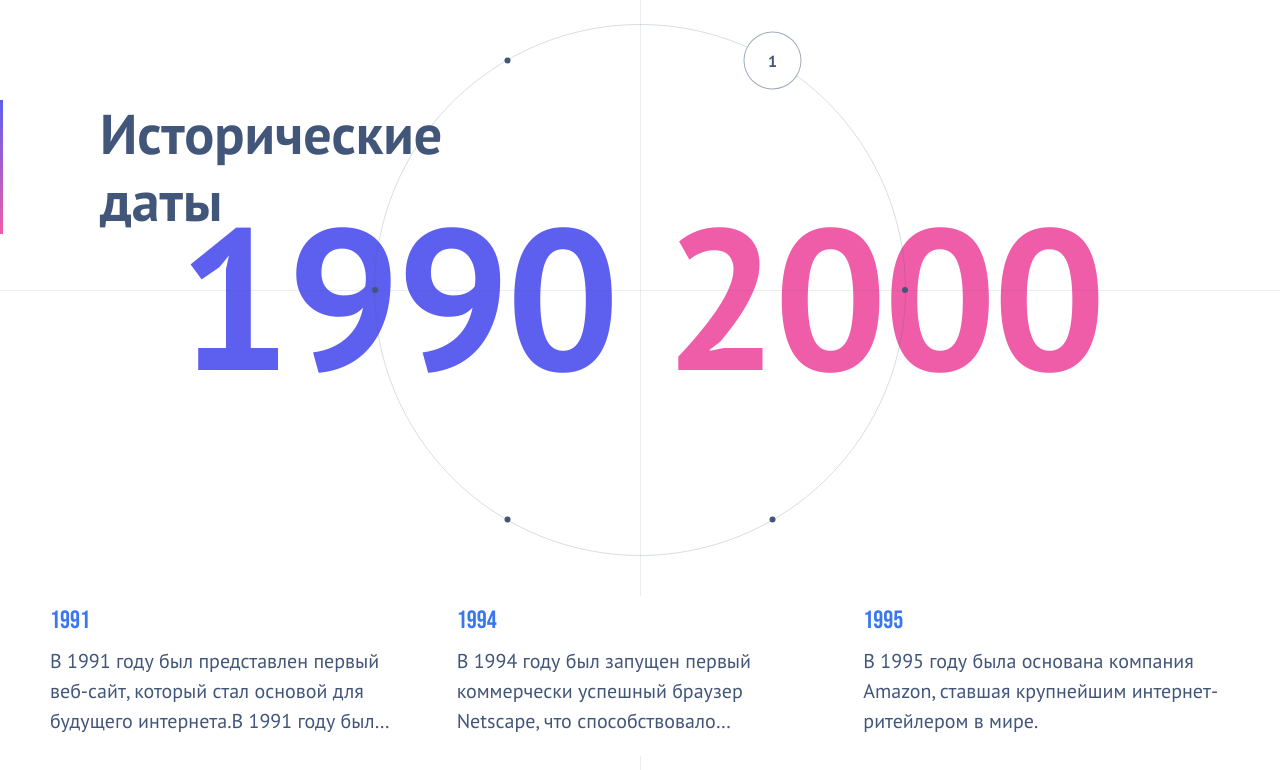
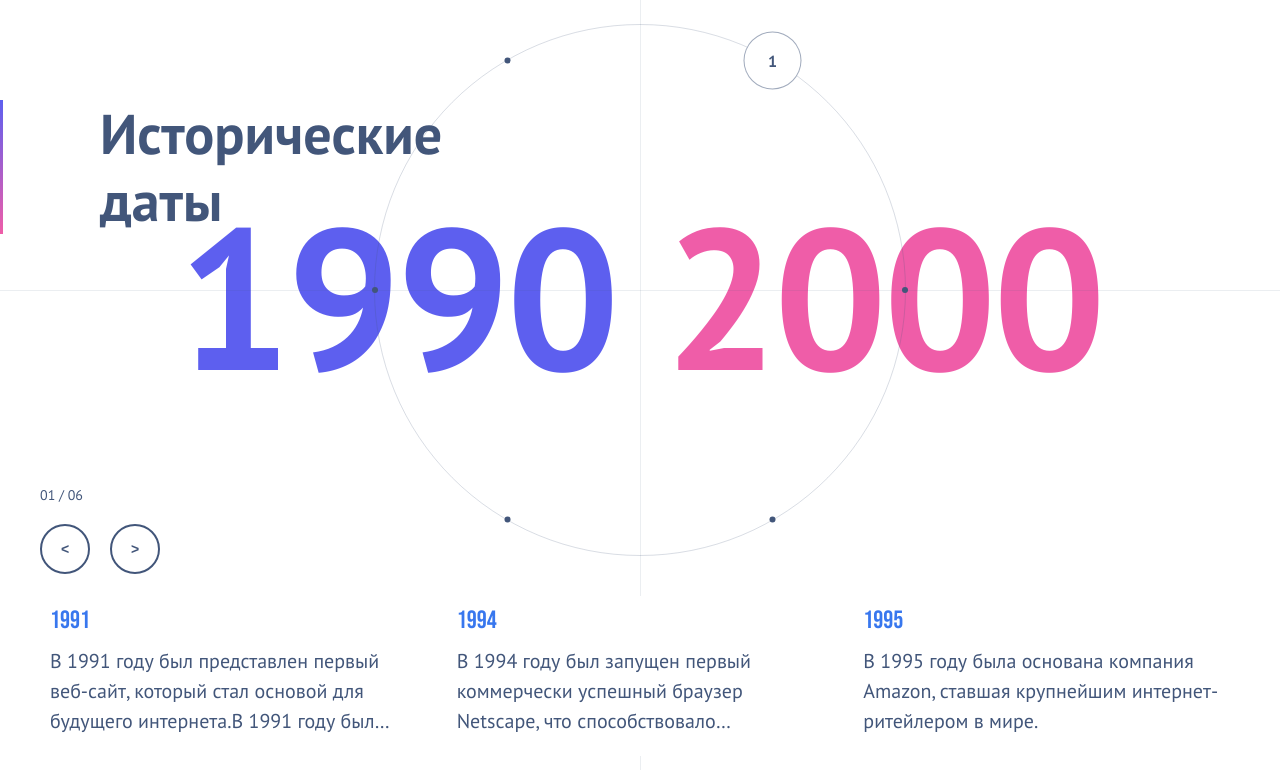
Before and after one commit to Sergey-Bukreev/TimeLine-Slider, a React app: page / in a window 1280 px wide. Shown: the top 770 px of the page. Built offline with nearby package versions, Linux system fonts and the light colour scheme.

Commit message:
feat: add buttons for next and prev period in slider.

```diff
--- a/src/component/TimeLine/EventsSlider/EventsSlider.module.scss
+++ b/src/component/TimeLine/EventsSlider/EventsSlider.module.scss
@@ -5,7 +5,33 @@
   padding: 20px 0;
   position: relative;
 }
+.controlsWrapper {
+  display: flex;
+  position: absolute;
+  top: -50%;
 
+  flex-direction: column;
+  width: 120px;
+  height: 108px;
+  justify-content: center;
+  gap: 20px;
+
+  span {
+    font-size: 14px;
+    font-weight: var(--font-weight-regular);
+    color: var(--color-seconary);
+  }
+  .buttonsBlock {
+    display: flex;
+    width: 100%;
+    justify-content: space-between;
+
+    .controlButton {
+      width: 50px;
+      height: 50px;
+    }
+  }
+}
 
 .eventItem {
   display: flex;
--- a/src/component/TimeLine/EventsSlider/EventsSlider.tsx
+++ b/src/component/TimeLine/EventsSlider/EventsSlider.tsx
@@ -14,26 +14,34 @@ interface Event {
 
 interface EventSliderProps {
   events: Event[];
+  handlePrevPeriod: () => void;
+  handleNextPeriod: () => void;
+  periodInfo?: string;
 }
 
-export const EventSlider = ({ events }: EventSliderProps) => {
-  const prevButtonRef = useRef<HTMLButtonElement | null>(null);
-  const nextButtonRef = useRef<HTMLButtonElement | null>(null);
+export const EventSlider = ({
+  events,
+  handlePrevPeriod,
+  handleNextPeriod,
+  periodInfo,
+}: EventSliderProps) => {
+  const prevSlideButtonRef = useRef<HTMLButtonElement | null>(null);
+  const nextSlideButtonRef = useRef<HTMLButtonElement | null>(null);
 
   const sliderSettings: SwiperProps = {
     modules: [Navigation],
     spaceBetween: 20,
     slidesPerView: 3,
     navigation: {
-      prevEl: prevButtonRef.current,
-      nextEl: nextButtonRef.current,
+      prevEl: prevSlideButtonRef.current,
+      nextEl: nextSlideButtonRef.current,
       disabledClass: s.disabled,
     },
     loop: false,
     onInit: (swiper) => {
       if (swiper.params.navigation && typeof swiper.params.navigation !== 'boolean') {
-        swiper.params.navigation.prevEl = prevButtonRef.current;
-        swiper.params.navigation.nextEl = nextButtonRef.current;
+        swiper.params.navigation.prevEl = prevSlideButtonRef.current;
+        swiper.params.navigation.nextEl = nextSlideButtonRef.current;
         swiper.navigation.init();
         swiper.navigation.update();
       }
@@ -42,10 +50,21 @@ export const EventSlider = ({ events }: EventSliderProps) => {
 
   return (
     <div className={s.sliderContainer}>
-      <Button ref={prevButtonRef} className={s.prevButton} variant={'secondary'}>
+      <div className={s.controlsWrapper}>
+        {periodInfo && <span>{periodInfo}</span>}
+        <div className={s.buttonsBlock}>
+          <Button onClick={handlePrevPeriod} className={s.controlButton}>
+            {'<'}
+          </Button>
+          <Button onClick={handleNextPeriod} className={s.controlButton}>
+            {'>'}
+          </Button>
+        </div>
+      </div>
+      <Button ref={prevSlideButtonRef} className={s.prevButton} variant={'secondary'}>
         {'<'}
       </Button>
-      <Button ref={nextButtonRef} className={s.nextButton} variant={'secondary'}>
+      <Button ref={nextSlideButtonRef} className={s.nextButton} variant={'secondary'}>
         {'>'}
       </Button>
 
--- a/src/component/TimeLine/TimeLine.tsx
+++ b/src/component/TimeLine/TimeLine.tsx
@@ -1,8 +1,12 @@
-import React, { useState } from 'react';
+import React, { useState, useRef } from 'react';
 import { TimelineData } from '@/db/db.types';
 import s from './TimeLine.module.scss';
 import { TimelineWheel } from '@/component/TimeLine/TimeLineWheel';
 import { EventSlider } from '@/component/TimeLine/EventsSlider';
+
+import gsap from 'gsap';
+import { calculatePeriodInfo } from '@/utils/calculatePeriodInfo';
+import { calculateRotationOffset } from '@/utils/calculateRotationOffset';
 
 interface TimelineProps {
   periods: TimelineData;
@@ -10,8 +14,41 @@ interface TimelineProps {
 
 export const Timeline: React.FC<TimelineProps> = ({ periods }) => {
   const [activePeriodId, setActivePeriodId] = useState(periods[0]?.id);
+  const [rotationAngle, setRotationAngle] = useState(0);
+  const circleRef = useRef<HTMLDivElement>(null);
+
+  const handlePeriodChange = (id: string) => {
+    const activeIndex = periods.findIndex((period) => period.id === id);
+    const rotationOffset = calculateRotationOffset(activeIndex, periods.length, 0);
+
+    setActivePeriodId(id);
+
+    if (circleRef.current) {
+      gsap.to(circleRef.current, {
+        rotation: rotationOffset,
+        transformOrigin: 'center',
+        duration: 2,
+        ease: 'power2.out',
+      });
+
+      setRotationAngle(rotationOffset);
+    }
+  };
+
+  const handleNextPeriod = () => {
+    const currentIndex = periods.findIndex((period) => period.id === activePeriodId);
+    const nextIndex = (currentIndex + 1) % periods.length;
+    handlePeriodChange(periods[nextIndex].id);
+  };
+
+  const handlePrevPeriod = () => {
+    const currentIndex = periods.findIndex((period) => period.id === activePeriodId);
+    const prevIndex = (currentIndex - 1 + periods.length) % periods.length;
+    handlePeriodChange(periods[prevIndex].id);
+  };
 
   const activePeriod = periods.find((period) => period.id === activePeriodId);
+  const periodInfo = calculatePeriodInfo(activePeriod!, periods);
 
   return (
     <div className={s.timeLine}>
@@ -21,10 +58,19 @@ export const Timeline: React.FC<TimelineProps> = ({ periods }) => {
       <TimelineWheel
         periods={periods}
         activePeriod={activePeriod!}
-        onChangePeriod={setActivePeriodId}
+        onChangePeriod={handlePeriodChange}
+        rotationAngle={rotationAngle}
+        ref={circleRef}
       />
 
-      {activePeriod && <EventSlider events={activePeriod.events} />}
+      {activePeriod && (
+        <EventSlider
+          events={activePeriod.events}
+          handlePrevPeriod={handlePrevPeriod}
+          handleNextPeriod={handleNextPeriod}
+          periodInfo={periodInfo}
+        />
+      )}
     </div>
   );
 };
--- a/src/component/TimeLine/TimeLineWheel/TimeLineWheel.module.scss
+++ b/src/component/TimeLine/TimeLineWheel/TimeLineWheel.module.scss
@@ -1,4 +1,4 @@
-//.timelineContainer {
+//.timelineCircleWrapper {
 //  display: flex;
 //  flex-direction: column;
 //  align-items: center;
--- a/src/component/TimeLine/TimeLineWheel/TimeLineWheel.tsx
+++ b/src/component/TimeLine/TimeLineWheel/TimeLineWheel.tsx
@@ -1,58 +1,19 @@
-import React, { useRef, useState } from 'react';
-import styles from './TimelineWheel.module.scss';
-import gsap from 'gsap';
+import React, { forwardRef, useState } from 'react';
+import s from './TimelineWheel.module.scss';
+
 import { Period } from '@/db/db.types';
+import clsx from 'clsx';
 
 interface TimelineWheelProps {
   periods: Period[];
   activePeriod: Period;
   onChangePeriod: (id: string) => void;
+  rotationAngle: number;
 }
 
-export const TimelineWheel: React.FC<TimelineWheelProps> = ({
-  periods,
-  activePeriod,
-  onChangePeriod,
-}) => {
-  const [rotationAngle, setRotationAngle] = useState(0);
-  const [hoveredPeriodId, setHoveredPeriodId] = useState<string | null>(null); // Состояние для наведенной точки
-  const circleRef = useRef<HTMLDivElement>(null);
-
-  const targetAngleDeg = 0;
-
-  const calculateRotationOffset = (activeIndex: number, total: number) => {
-    const anglePerPoint = 360 / total;
-    const angleForPoint = anglePerPoint * activeIndex;
-    let rotationOffset = targetAngleDeg - angleForPoint;
-
-    if (Math.abs(rotationOffset) === 180) {
-      rotationOffset = rotationOffset > 0 ? 180 : -180;
-    } else if (rotationOffset > 180) {
-      rotationOffset -= 360;
-    } else if (rotationOffset < -180) {
-      rotationOffset += 360;
-    }
-
-    return rotationOffset;
-  };
-
-  const handlePeriodClick = (id: string) => {
-    const activeIndex = periods.findIndex((period) => period.id === id);
-    const rotationOffset = calculateRotationOffset(activeIndex, periods.length);
-
-    onChangePeriod(id);
-
-    if (circleRef.current) {
-      gsap.to(circleRef.current, {
-        rotation: rotationOffset,
-        transformOrigin: 'center',
-        duration: 2,
-        ease: 'power2.out',
-      });
-
-      setRotationAngle(rotationOffset);
-    }
-  };
+export const TimelineWheel = forwardRef<HTMLDivElement, TimelineWheelProps>(
+  ({ periods, activePeriod, onChangePeriod, rotationAngle }, ref) => {
+    const [hoveredPeriodId, setHoveredPeriodId] = useState<string | null>(null);
 
     const renderCirclePoints = () => {
       const anglePerPoint = 360 / periods.length;
@@ -68,8 +29,8 @@ export const TimelineWheel: React.FC<TimelineWheelProps> = ({
         return (
           <div
             key={id}
-          className={`${styles.timelinePoint} ${isActive ? styles.active : ''}`}
-          onClick={() => handlePeriodClick(id)}
+            className={clsx(s.timelinePoint, isActive && s.active)}
+            onClick={() => onChangePeriod(id)}
             onMouseEnter={() => setHoveredPeriodId(id)}
             onMouseLeave={() => setHoveredPeriodId(null)}
             style={{
@@ -78,7 +39,7 @@ export const TimelineWheel: React.FC<TimelineWheelProps> = ({
           >
             {(isActive || isHovered) && (
               <span
-              className={styles.index}
+                className={s.index}
                 style={{
                   transform: `rotate(${inverseRotationAngle}deg)`,
                   transformOrigin: 'center',
@@ -93,17 +54,19 @@ export const TimelineWheel: React.FC<TimelineWheelProps> = ({
     };
 
     return (
-    <div className={styles.timelineCircleWrapper}>
-      <div ref={circleRef} className={styles.timelineCircle}>
+      <div className={s.timelineCircleWrapper}>
+        <div ref={ref} className={s.timelineCircle}>
           {renderCirclePoints()}
         </div>
-
         {activePeriod && (
-        <div className={styles.periodDetails}>
-          <span className={styles.startDate}>{activePeriod.startDate}</span>
-          <span className={styles.endDate}>{activePeriod.endDate}</span>
+          <div className={s.periodDetails}>
+            <span className={s.startDate}>{activePeriod.startDate}</span>
+            <span className={s.endDate}>{activePeriod.endDate}</span>
           </div>
         )}
       </div>
     );
-};
+  }
+);
+
+TimelineWheel.displayName = 'TimelineWheel';
--- a/src/component/ui/button/index.ts
+++ b/src/component/ui/button/index.ts
@@ -1 +1 @@
-export * from './button'
+export * from './button';
--- /dev/null
+++ b/src/utils/calculatePeriodInfo.ts
@@ -0,0 +1,10 @@
+import { Period } from '@/db/db.types';
+
+export const calculatePeriodInfo = (activePeriod: Period, periods: Period[]) => {
+  const activeIndex = periods.findIndex((p) => p.id === activePeriod.id) + 1;
+  const totalPeriods = periods.length;
+
+  return `${activeIndex < 10 ? `0${activeIndex}` : activeIndex} / ${
+    totalPeriods < 10 ? `0${totalPeriods}` : totalPeriods
+  }`;
+};
--- /dev/null
+++ b/src/utils/calculateRotationOffset.ts
@@ -0,0 +1,19 @@
+export const calculateRotationOffset = (
+  activeIndex: number,
+  total: number,
+  targetAngleDeg: number
+) => {
+  const anglePerPoint = 360 / total;
+  const angleForPoint = anglePerPoint * activeIndex;
+  let rotationOffset = targetAngleDeg - angleForPoint;
+
+  if (Math.abs(rotationOffset) === 180) {
+    rotationOffset = rotationOffset > 0 ? 180 : -180;
+  } else if (rotationOffset > 180) {
+    rotationOffset -= 360;
+  } else if (rotationOffset < -180) {
+    rotationOffset += 360;
+  }
+
+  return rotationOffset;
+};
```
Lines whose indentation alone changed are shown as unchanged.
